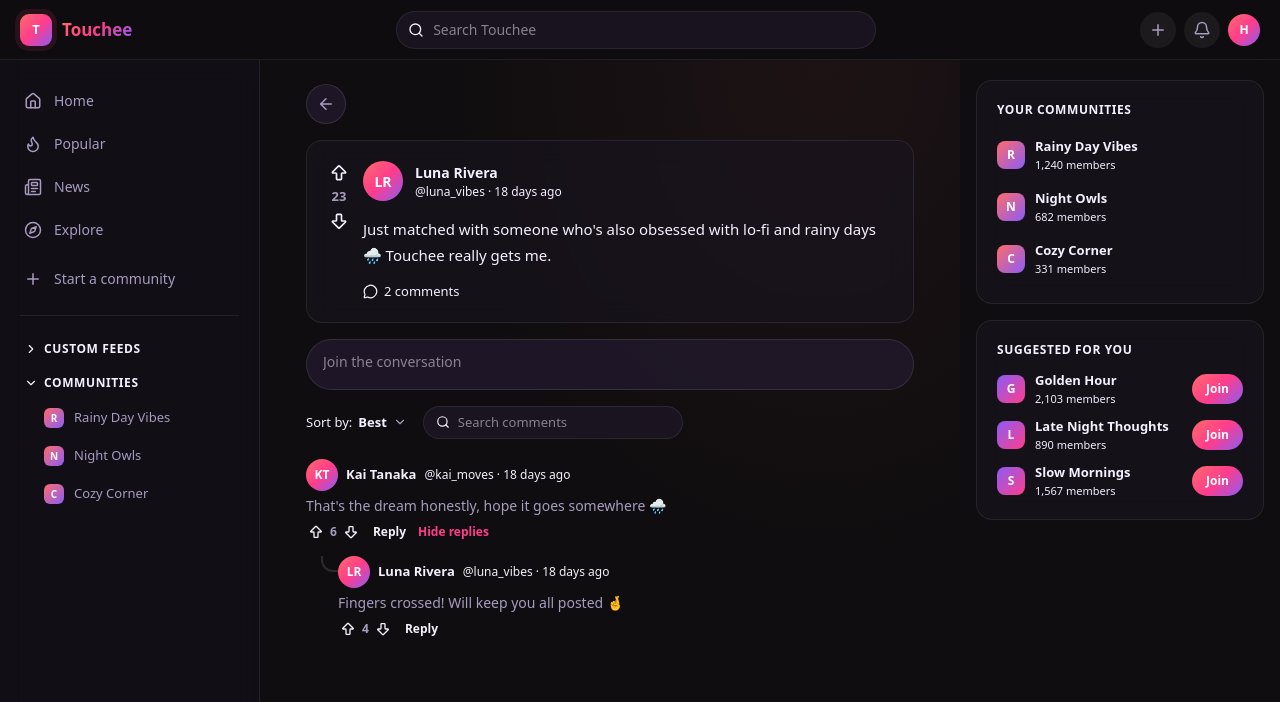
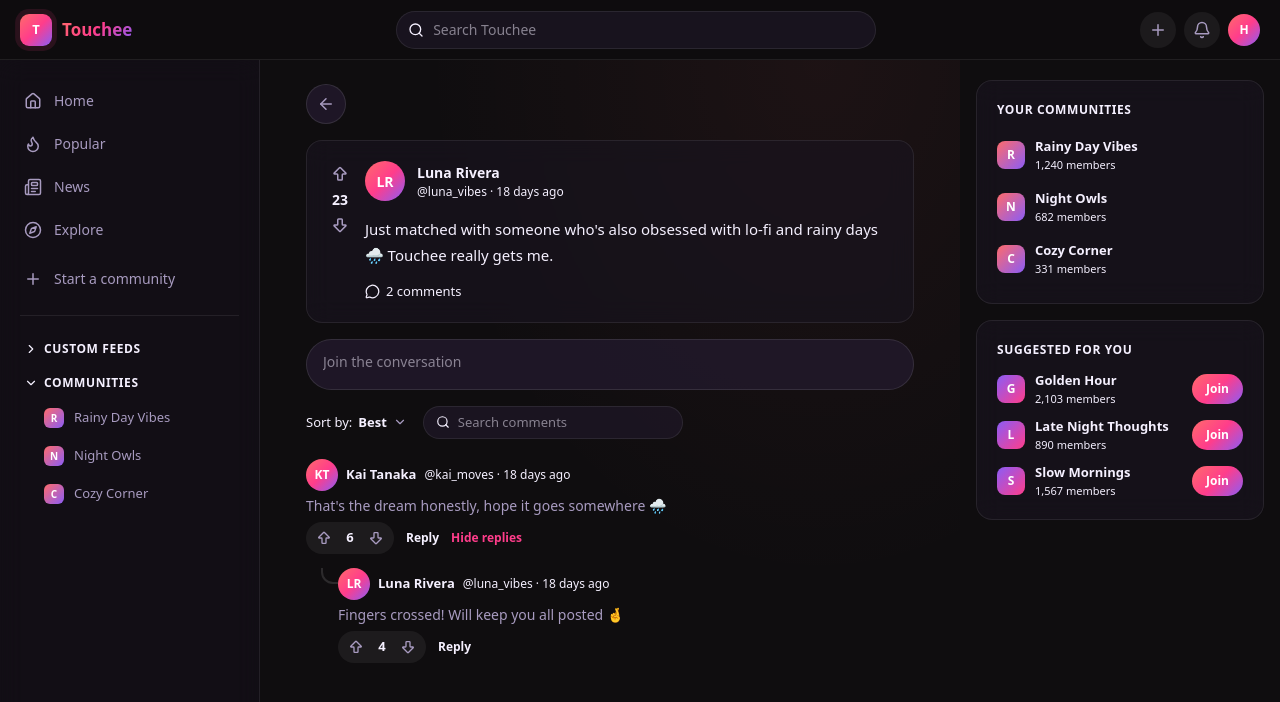
Before and after one commit to H-Viet/touchee-frontend, a Next.js app: page /post/post-1 in a window 1280 px wide. Shown: the top 702 px of the page. Built offline with nearby package versions, Linux system fonts and the light colour scheme.

Commit message:
ref: update vote buttons styling and position

```diff
--- a/src/components/posts/VoteControl.tsx
+++ b/src/components/posts/VoteControl.tsx
@@ -1,7 +1,7 @@
 "use client";
 
 import { useState } from "react";
-import { ArrowBigUp, ArrowBigDown } from "lucide-react";
+import { ArrowBigDown, ArrowBigUp } from "lucide-react";
 
 interface VoteControlProps {
   score: number;
@@ -18,34 +18,46 @@
 
   const displayScore =
     baseScore + (vote === "up" ? 1 : vote === "down" ? -1 : 0);
-  const iconSize = size === "sm" ? 16 : 20;
-  const fontSize = size === "sm" ? "12px" : "13px";
 
-  const handleVote = (dir: "up" | "down", e: React.MouseEvent) => {
-    // Prevents clicks here from also triggering a parent <Link> navigation
-    e.preventDefault();
-    e.stopPropagation();
-    setVote((prev) => (prev === dir ? null : dir));
+  const iconSize = size === "sm" ? 16 : 18;
+  const fontSize = size === "sm" ? "13px" : "14px";
+  const isHorizontal = orientation === "horizontal";
+
+  const handleVote = (direction: "up" | "down", event: React.MouseEvent) => {
+    event.preventDefault();
+    event.stopPropagation();
+
+    setVote((previous) => (previous === direction ? null : direction));
   };
 
   return (
     <div
+      aria-label="Vote controls"
       style={{
         display: "flex",
-        flexDirection: orientation === "horizontal" ? "row" : "column",
+        flexDirection: isHorizontal ? "row" : "column",
         alignItems: "center",
-        gap: orientation === "horizontal" ? "4px" : "2px",
+        gap: isHorizontal ? "2px" : "2px",
+        padding: isHorizontal ? "4px 6px" : 0,
+        borderRadius: isHorizontal ? "9999px" : 0,
+        background: isHorizontal ? "rgba(255,255,255,0.06)" : "transparent",
       }}
     >
       <button
-        onClick={(e) => handleVote("up", e)}
+        type="button"
+        onClick={(event) => handleVote("up", event)}
+        aria-label="Upvote"
+        aria-pressed={vote === "up"}
         style={{
           background: "none",
           border: "none",
           cursor: "pointer",
-          padding: "2px",
+          padding: "4px",
           display: "flex",
-          color: vote === "up" ? "#ff3d8b" : "var(--color-text-muted)",
+          color:
+            vote === "up"
+              ? "var(--color-primary)"
+              : "var(--color-text-secondary)",
         }}
       >
         <ArrowBigUp size={iconSize} strokeWidth={vote === "up" ? 3 : 2} />
@@ -53,28 +65,36 @@
 
       <span
         style={{
+          minWidth: "24px",
+          textAlign: "center",
           fontSize,
           fontWeight: 700,
           color:
             vote === "up"
-              ? "#ff3d8b"
+              ? "var(--color-primary)"
               : vote === "down"
-                ? "#8b5cf6"
-                : "var(--color-text-secondary)",
+                ? "var(--color-accent)"
+                : "var(--color-text-primary)",
         }}
       >
         {displayScore}
       </span>
 
       <button
-        onClick={(e) => handleVote("down", e)}
+        type="button"
+        onClick={(event) => handleVote("down", event)}
+        aria-label="Downvote"
+        aria-pressed={vote === "down"}
         style={{
           background: "none",
           border: "none",
           cursor: "pointer",
-          padding: "2px",
+          padding: "4px",
           display: "flex",
-          color: vote === "down" ? "#8b5cf6" : "var(--color-text-muted)",
+          color:
+            vote === "down"
+              ? "var(--color-accent)"
+              : "var(--color-text-secondary)",
         }}
       >
         <ArrowBigDown size={iconSize} strokeWidth={vote === "down" ? 3 : 2} />
```
